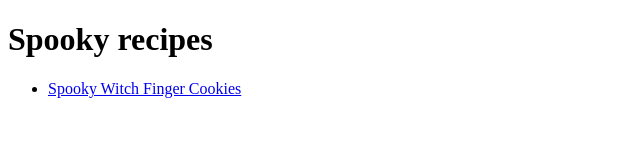
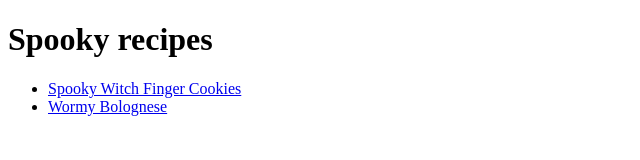
Before and after one commit to AdaDevelops87/odin-recipes, a plain HTML site: page index.html in a window 1280 px wide. Shown: the whole page, without its empty margins (0-640 px from the left). Drawn offline with Linux system fonts and the light colour scheme.

Commit message:
Add new recipe link

```diff
--- a/index.html
+++ b/index.html
@@ -12,6 +12,7 @@
 
         <ul>
             <li><a href="recipes/spooky_witch_finger_cookies.html">Spooky Witch Finger Cookies</a></li>
+            <li><a href="recipes/wormy_bolognese.html">Wormy Bolognese</a></li>
         </ul>
 
 
```
